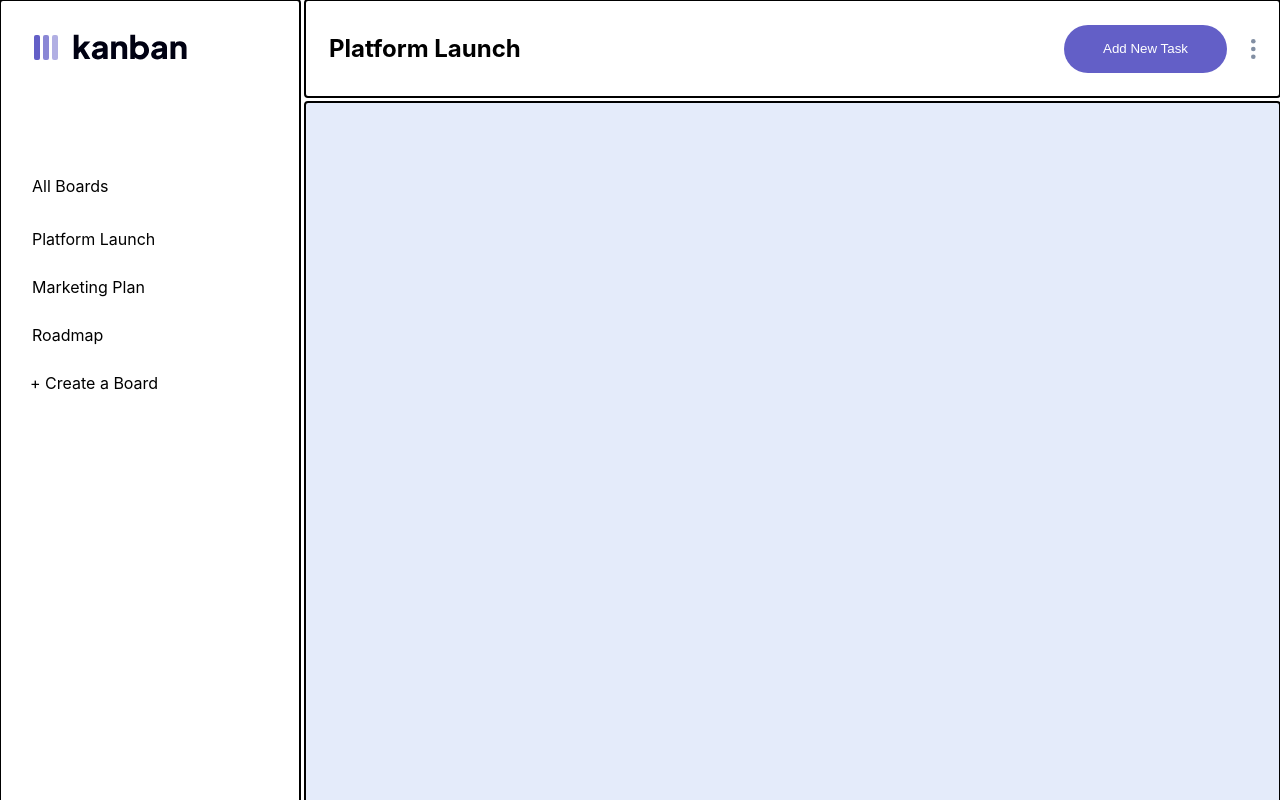
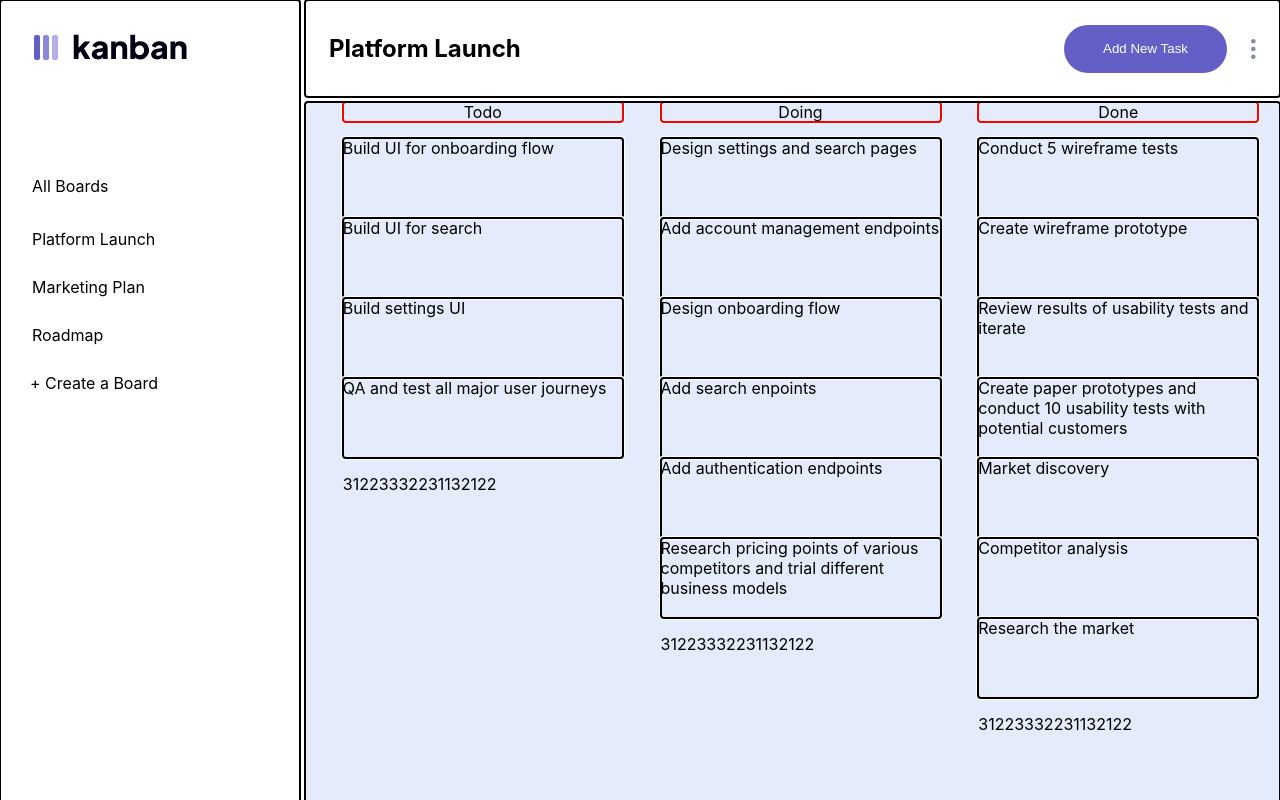
Before and after one commit to aliuwd927/kanban-task-management-web-app, a React (Create React App) app in the folder client/: page / in a window 1280 px wide. Both pictures are taken after a click on the element "Platform Launch". Shown: the top 800 px of the page. Built offline with nearby package versions, Linux system fonts and the light colour scheme.

Commit message:
figured out length for nested element

```diff
--- a/client/src/App.css
+++ b/client/src/App.css
@@ -239,7 +239,7 @@ https://upmostly.com/tutorials/build-a-react-switch-toggle-component
   height: 100%;
 }
 
-.Todo_Container,.Doing_Container,.Done_Container{
+.status_Name_Container{
   text-align: center ;
   width: 100%;
   outline: red auto;
--- a/client/src/components/board/BoardInfoContainer.tsx
+++ b/client/src/components/board/BoardInfoContainer.tsx
@@ -3,7 +3,6 @@ import KanbanInfo from "../../kanbanContextProvider";
 import TaskComponent from "./TaskComponent";
 export default function BoardInfoComponent() {
   const [state, dispatch] = useContext(KanbanInfo)!;
-  const boardArr = state?.storeData?.boards;
 
   //Testing Things
   // boardArr?.map((element) => {
@@ -36,23 +35,15 @@ export default function BoardInfoComponent() {
   //   return element
   // })
 
-
-
   return (
     <div className="task_Column">
-      {/* {colArr?.map((element)=>{
-        console.log()
-        return(
-          <div></div>
-        )
-      })} */}
-      <TaskComponent/>
+      <TaskComponent />
     </div>
   );
 }
 
-
-{/*
+{
+  /*
   Notes:
     * On page load, local json file, loads directly into state, and live in state.board
 
@@ -60,11 +51,13 @@ export default function BoardInfoComponent() {
 
 
 
-*/}
+*/
+}
 
 // Reset Code
 
-{/*
+{
+  /*
 
 export default function BoardInfoComponent() {
   const [state, dispatch] = useContext(KanbanInfo)!;
@@ -136,4 +129,5 @@ export default function BoardInfoComponent() {
   );
 }
 
-*/}
+*/
+}
--- a/client/src/components/board/TaskComponent.tsx
+++ b/client/src/components/board/TaskComponent.tsx
@@ -1,33 +1,50 @@
+import { useContext } from "react";
+import KanbanInfo from "../../kanbanContextProvider";
 
-import { useContext } from "react";
-import { start } from "repl";
+export default function TaskComponent() {
+  const [state, dispatch] = useContext(KanbanInfo)!;
+  const boardArr = state?.storeData?.boards;
 
-import KanbanInfo from "../../kanbanContextProvider";
-import { ActionType } from "../TS Interface JSON/actionInterface";
+  let [colArr] =
+    boardArr
+      ?.filter((element) => element?.name === state?.boardName)
+      .map((element) => {
+        return element?.columns;
+      }) ?? [];
 
+  let subTasks = colArr?.map((element) => {
+    let subArr = element?.tasks?.map((element) => {
+      let lengthOfTask = element?.subtasks?.length;
+      return lengthOfTask;
+    });
+    return subArr;
+  });
 
-export default function TaskComponent(){
-    const [state, dispatch] = useContext(KanbanInfo)!;
-    const boardArr = state?.storeData?.boards
+  let displayTaskArray = colArr?.map((element) => {
+    let taskArray = element?.tasks?.map((element) => {
+      return <div className="task_Title">{element.title}</div>;
+    });
+    return (
+      <div className="inner_Task_Column_Container">
+        <div className={`status_Name_Container`}>{element.name}</div>
+        <div>{taskArray}</div>
+        <div>{subTasks}</div>
+      </div>
+    );
+  });
 
+  //Put this map within subtasks.
 
-    // let [[colArr]] =
-    // boardArr
-    //   ?.filter((element) => element.name === state.boardName)
-    //   .map((element) => {
-    //     return element?.columns;
-    //   }) ?? [];
+  console.log(subTasks);
+  //console.log(subLength);
+  return <div className="task_Column">{displayTaskArray}</div>;
+}
 
-    //   let storeAction: ActionType = { type: "STORECOLUMNARRAY", colArr}
-    //   dispatch(storeAction)
+{
+  /*
 
+tutschei: Make a Component for the Card
+tutschei: And pass the length in
 
-
-
-
-    return(
-        <div>
-            <div></div>
-        </div>
-    )
+*/
 }
```
